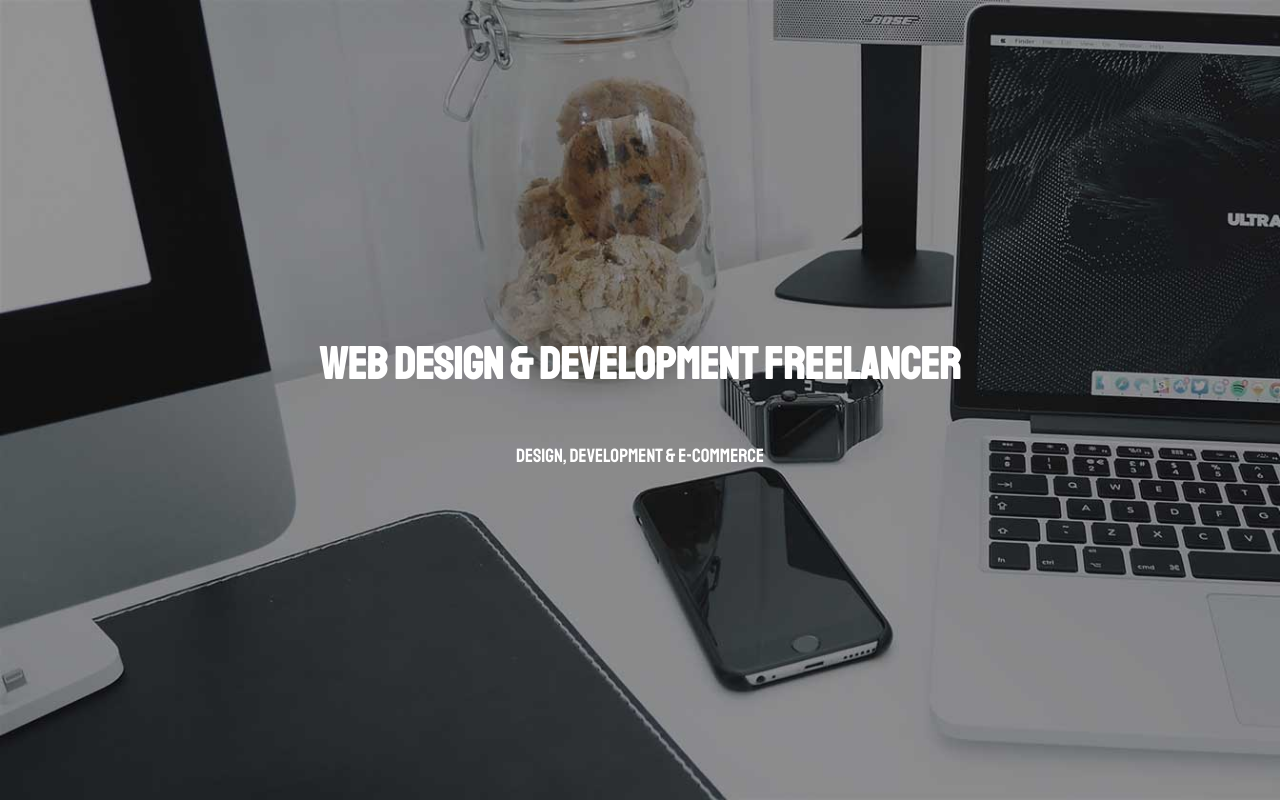
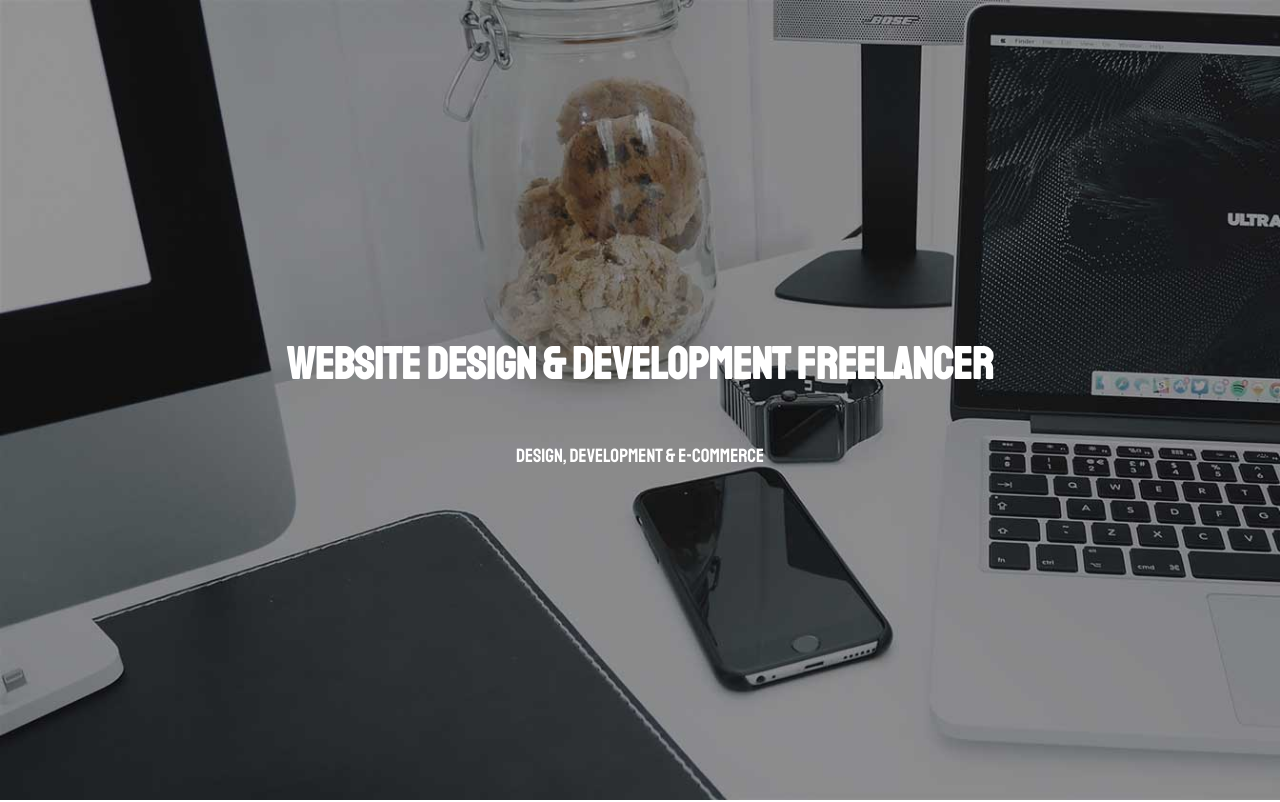
Before and after one commit to AkashKoche/my-freelancer-website, a plain HTML site: page index.html in a window 1280 px wide. Shown: the top 802 px of the page. Drawn offline with nearby package versions, Linux system fonts and the light colour scheme.

Commit message:
Added Som Changes

```diff
--- a/index.html
+++ b/index.html
@@ -13,7 +13,7 @@
 <body>
     <header class="hero">
         <div class="container">
-            <h1 class="sitename">Web Design & Development Freelancer</h1>
+            <h1 class="sitename">Website Design & Development Freelancer</h1>
             <p class="tagline">Design, Development & E-Commerce</p>
         </div>
     </header>
```
